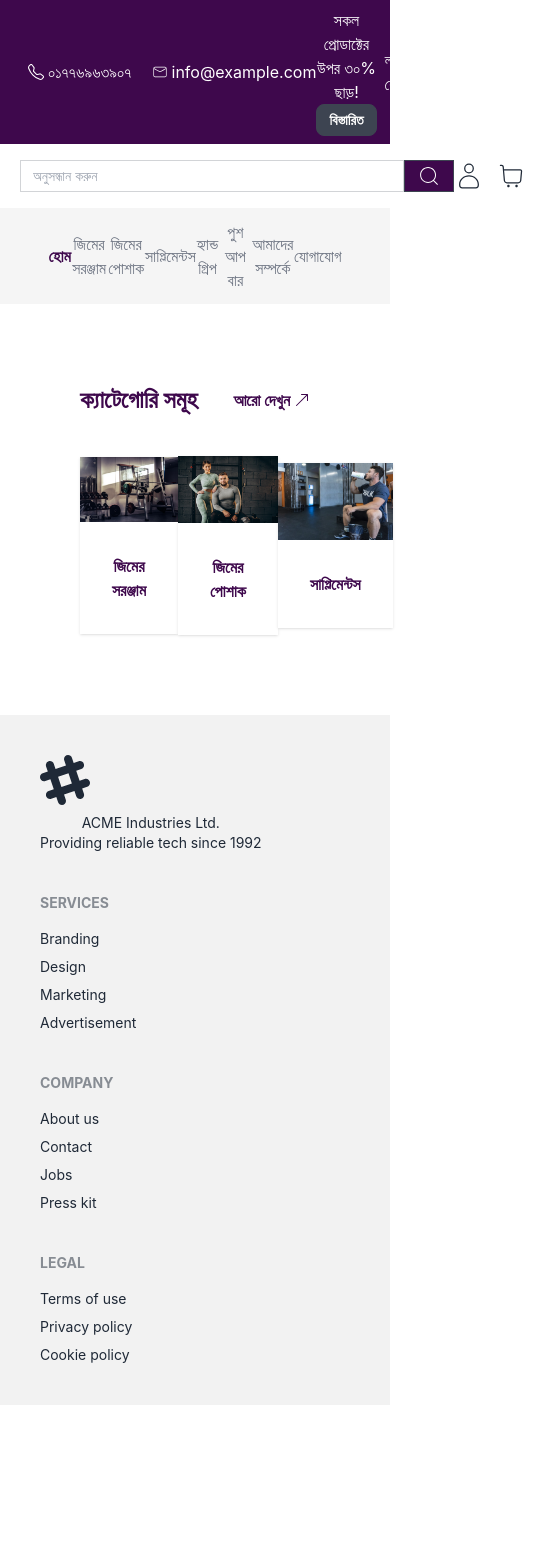
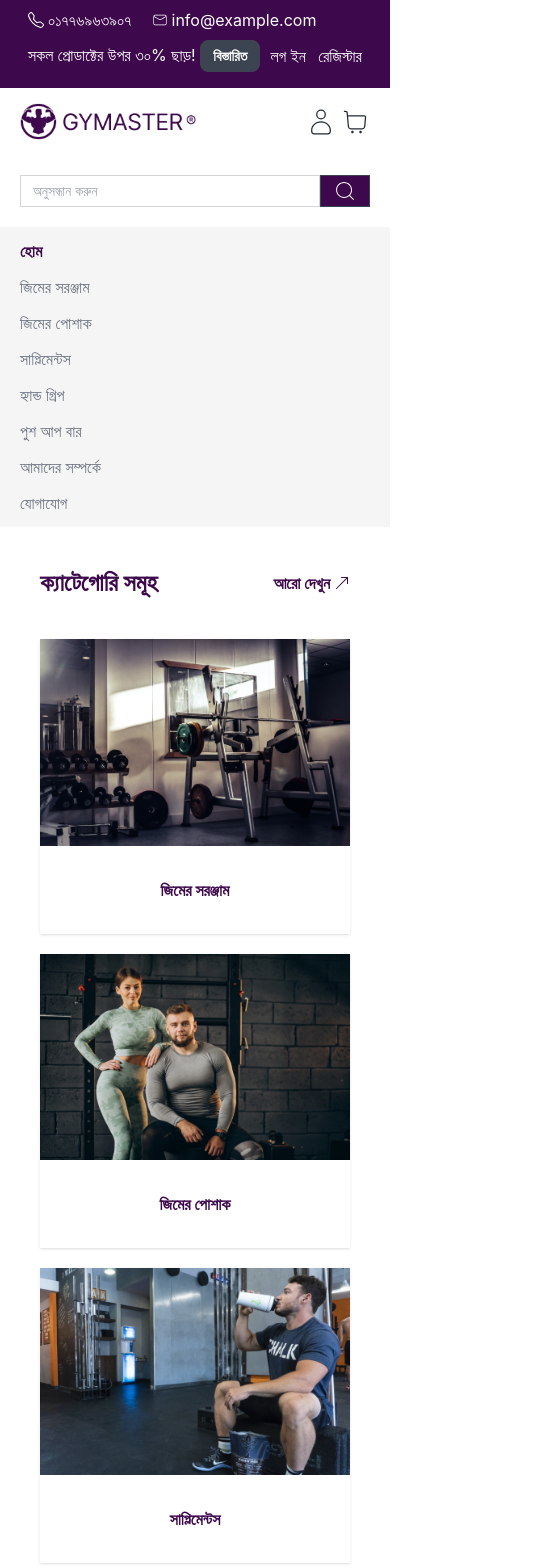
Before and after one commit to zahid4523114/Gymaster, a React (Create React App) app: page /category in a window 390 px wide. Shown: the top 1568 px of the page, 538 px wide, since content can reach past the window. Before the commit the page ends 1405 px from the top, so only its background shows below. Built offline with nearby package versions, Linux system fonts and the light colour scheme.

Commit message:
home-page-responsiveness-added

```diff
--- a/src/App.css
+++ b/src/App.css
@@ -1,7 +1,3 @@
-.App {
-  text-align: center;
-}
-
 .App-logo {
   height: 40vmin;
   pointer-events: none;
--- a/src/components/blog/Blog.js
+++ b/src/components/blog/Blog.js
@@ -47,7 +47,7 @@ const Blog = () => {
   ];
 
   return (
-    <div className="m-20">
+    <div className="lg:m-20 m-10">
       <div className="flex justify-between items-center">
         <div className="text-left">
           <h1 className="font-bold text-2xl mb-4" style={{ color: "#3E084C" }}>
@@ -61,9 +61,9 @@ const Blog = () => {
           ব্লগগুলো দেখুন
         </p>
       </div>
-      <div className="flex justify-between items-center mt-10">
+      <div className="grid lg:grid-cols-3 md:grid-cols-2 grid-cols-1 gap-x-5 gap-y-5 mt-10">
         {blogsInfo.map((blog) => (
-          <div className="card rounded-none text-left w-96 bg-base-100 shadow">
+          <div className="card rounded-none text-left bg-base-100 shadow">
             <figure>
               <img src={blog.blogThumb} alt="Shoes" />
             </figure>
--- a/src/components/category/Category.js
+++ b/src/components/category/Category.js
@@ -21,7 +21,7 @@ const Category = () => {
   ];
 
   return (
-    <div className="m-20">
+    <div className="lg:m-20 m-10">
       <div className="flex justify-between items-center">
         <h1 className="font-bold text-2xl" style={{ color: "#3E084C" }}>
           ক্যাটেগোরি সমূহ
@@ -31,9 +31,9 @@ const Category = () => {
           <BsArrowUpRight></BsArrowUpRight>
         </p>
       </div>
-      <div className="flex justify-between items-center mt-10">
+      <div className="grid lg:grid-cols-3 md:grid-cols-2 grid-cols-1 gap-x-5 gap-y-5  mt-10">
         {categoryPhotos.map((category) => (
-          <div className="card w-96 rounded-none bg-base-100 shadow">
+          <div className="card rounded-none bg-base-100 shadow">
             <figure>
               <img src={category.categoryThumb} alt="" />
             </figure>
--- a/src/components/footer/Footer.js
+++ b/src/components/footer/Footer.js
@@ -1,46 +1,120 @@
 import React from "react";
+import logo from "../../images/Frame.png";
+import { Link } from "react-router-dom";
+import { BsTelephone } from "react-icons/bs";
+import { CiMail, CiLocationOn } from "react-icons/ci";
 
 const Footer = () => {
   return (
     <div>
-      <footer className="footer p-10 bg-base-200 text-base-content">
+      <footer
+        style={{ backgroundColor: "#222222" }}
+        className="footer p-10 text-gray-300"
+      >
         <div>
-          <svg
-            width="50"
-            height="50"
-            viewBox="0 0 24 24"
-            xmlns="http://www.w3.org/2000/svg"
-            fillRule="evenodd"
-            clipRule="evenodd"
-            className="fill-current"
-          >
-            <path d="M22.672 15.226l-2.432.811.841 2.515c.33 1.019-.209 2.127-1.23 2.456-1.15.325-2.148-.321-2.463-1.226l-.84-2.518-5.013 1.677.84 2.517c.391 1.203-.434 2.542-1.831 2.542-.88 0-1.601-.564-1.86-1.314l-.842-2.516-2.431.809c-1.135.328-2.145-.317-2.463-1.229-.329-1.018.211-2.127 1.231-2.456l2.432-.809-1.621-4.823-2.432.808c-1.355.384-2.558-.59-2.558-1.839 0-.817.509-1.582 1.327-1.846l2.433-.809-.842-2.515c-.33-1.02.211-2.129 1.232-2.458 1.02-.329 2.13.209 2.461 1.229l.842 2.515 5.011-1.677-.839-2.517c-.403-1.238.484-2.553 1.843-2.553.819 0 1.585.509 1.85 1.326l.841 2.517 2.431-.81c1.02-.33 2.131.211 2.461 1.229.332 1.018-.21 2.126-1.23 2.456l-2.433.809 1.622 4.823 2.433-.809c1.242-.401 2.557.484 2.557 1.838 0 .819-.51 1.583-1.328 1.847m-8.992-6.428l-5.01 1.675 1.619 4.828 5.011-1.674-1.62-4.829z"></path>
-          </svg>
+          <img src={logo} alt="" />
           <p>
-            ACME Industries Ltd.
-            <br />
-            Providing reliable tech since 1992
+            Design amazing digital experiences that <br /> create more happy in
+            the world.
           </p>
+          <div>
+            <h1 className="flex items-center">
+              <span className="text-2xl p-1 text-gray-500 mr-2 my-2 bg-white rounded-full">
+                <CiLocationOn></CiLocationOn>
+              </span>
+              <span>3768 Stratford Court, Raleigh NC 27604</span>
+            </h1>
+            <h1 className="flex items-center">
+              <span className="text-2xl p-1  text-gray-500 mr-2 my-2 bg-white rounded-full">
+                <BsTelephone></BsTelephone>
+              </span>
+              <span>+1 620-263-8162</span>
+            </h1>
+            <h1 className="flex items-center">
+              <span className="text-2xl  p-1 text-gray-500 mr-2 my-2 bg-white rounded-full">
+                <CiMail></CiMail>
+              </span>
+              <span>info@furnimart.com</span>
+            </h1>
+          </div>
         </div>
         <div>
-          <span className="footer-title">Services</span>
-          <a className="link link-hover">Branding</a>
-          <a className="link link-hover">Design</a>
-          <a className="link link-hover">Marketing</a>
-          <a className="link link-hover">Advertisement</a>
+          <span className="footer-title">Product</span>
+          <Link className="link link-hover">Overview</Link>
+          <Link className="link link-hover">Features</Link>
+          <Link className="link link-hover">Solutions</Link>
+          <Link className="link link-hover">Tutorials</Link>
+          <Link className="link link-hover">Pricing</Link>
+          <Link className="link link-hover">Releases</Link>
         </div>
         <div>
-          <span className="footer-title">Company</span>
-          <a className="link link-hover">About us</a>
-          <a className="link link-hover">Contact</a>
-          <a className="link link-hover">Jobs</a>
-          <a className="link link-hover">Press kit</a>
+          <span className="footer-title">Resources</span>
+          <Link className="link link-hover">Blog</Link>
+          <Link className="link link-hover">Newsletter</Link>
+          <Link className="link link-hover">Events</Link>
+          <Link className="link link-hover">Help Center</Link>
+          <Link className="link link-hover">Tutorials</Link>
+          <Link className="link link-hover">Support</Link>
+        </div>
+        <div>
+          <span className="footer-title">Social</span>
+          <Link className="link link-hover">Twitter</Link>
+          <Link className="link link-hover">Linkedin</Link>
+          <Link className="link link-hover">Facebook</Link>
+          <Link className="link link-hover">GitHub</Link>
+          <Link className="link link-hover">AngelList</Link>
+          <Link className="link link-hover">Dribble</Link>
         </div>
         <div>
           <span className="footer-title">Legal</span>
-          <a className="link link-hover">Terms of use</a>
-          <a className="link link-hover">Privacy policy</a>
-          <a className="link link-hover">Cookie policy</a>
+          <Link className="link link-hover">Terms of use</Link>
+          <Link className="link link-hover">Privacy policy</Link>
+          <Link className="link link-hover">Cookie policy</Link>
+        </div>
+      </footer>
+      <footer
+        style={{ backgroundColor: "#222222" }}
+        className="footer px-10 py-4 border-t text-gray-300 border-base-300"
+      >
+        <div className="items-center grid-flow-col">
+          <p>© 2022 Furniture Store LLC. All rights reserved.</p>
+        </div>
+        <div className="md:place-self-center md:justify-self-end">
+          <div className="grid grid-flow-col gap-4">
+            <a>
+              <svg
+                xmlns="http://www.w3.org/2000/svg"
+                width="24"
+                height="24"
+                viewBox="0 0 24 24"
+                className="fill-current"
+              >
+                <path d="M24 4.557c-.883.392-1.832.656-2.828.775 1.017-.609 1.798-1.574 2.165-2.724-.951.564-2.005.974-3.127 1.195-.897-.957-2.178-1.555-3.594-1.555-3.179 0-5.515 2.966-4.797 6.045-4.091-.205-7.719-2.165-10.148-5.144-1.29 2.213-.669 5.108 1.523 6.574-.806-.026-1.566-.247-2.229-.616-.054 2.281 1.581 4.415 3.949 4.89-.693.188-1.452.232-2.224.084.626 1.956 2.444 3.379 4.6 3.419-2.07 1.623-4.678 2.348-7.29 2.04 2.179 1.397 4.768 2.212 7.548 2.212 9.142 0 14.307-7.721 13.995-14.646.962-.695 1.797-1.562 2.457-2.549z"></path>
+              </svg>
+            </a>
+            <a>
+              <svg
+                xmlns="http://www.w3.org/2000/svg"
+                width="24"
+                height="24"
+                viewBox="0 0 24 24"
+                className="fill-current"
+              >
+                <path d="M19.615 3.184c-3.604-.246-11.631-.245-15.23 0-3.897.266-4.356 2.62-4.385 8.816.029 6.185.484 8.549 4.385 8.816 3.6.245 11.626.246 15.23 0 3.897-.266 4.356-2.62 4.385-8.816-.029-6.185-.484-8.549-4.385-8.816zm-10.615 12.816v-8l8 3.993-8 4.007z"></path>
+              </svg>
+            </a>
+            <a>
+              <svg
+                xmlns="http://www.w3.org/2000/svg"
+                width="24"
+                height="24"
+                viewBox="0 0 24 24"
+                className="fill-current"
+              >
+                <path d="M9 8h-3v4h3v12h5v-12h3.642l.358-4h-4v-1.667c0-.955.192-1.333 1.115-1.333h2.885v-5h-3.808c-3.596 0-5.192 1.583-5.192 4.615v3.385z"></path>
+              </svg>
+            </a>
+          </div>
         </div>
       </footer>
     </div>
--- a/src/components/header/Header.js
+++ b/src/components/header/Header.js
@@ -8,7 +8,7 @@ const Header = () => {
   return (
     <div>
       <div style={{ backgroundColor: "#3E084C" }}>
-        <div className="mx-5 flex justify-between items-center text-white p-2">
+        <div className="mx-5 flex justify-between items-center flex-wrap text-white p-2">
           <div className="flex items-center">
             <span className="flex items-center">
               <BsTelephone className="mr-1"></BsTelephone> ০১৭৭৬৯৬৩৯০৭
@@ -17,13 +17,13 @@ const Header = () => {
               <CiMail className="mr-1"></CiMail> info@example.com
             </span>
           </div>
-          <div>
+          <div className="lg:my-0 md:my-0 my-2">
             <p>
               সকল প্রোডাক্টের উপর ৩০% ছাড়!{" "}
               <span className="btn btn-sm">বিস্তারিত</span>{" "}
             </p>
           </div>
-          <div>
+          <div className="lg:my-0 md:my-0 my-2">
             <Link to={"/logIn"}> লগ ইন </Link>
             <Link className="ml-2" to={"/signUp"}>
               রেজিস্টার
@@ -35,11 +35,11 @@ const Header = () => {
         <div>
           <img className="w-44" alt="" src={logo}></img>
         </div>
-        <div>
+        <div className="lg:flex lg:items-center md:flex md:items-center hidden">
           <input
             type="text"
             placeholder="অনুসন্ধান করুন"
-            className="w-96 input input-bordered rounded-none input-sm"
+            className="lg:w-96 md:w-60 w-40 input input-bordered rounded-none input-sm"
           />
           <span
             style={{ backgroundColor: "#3E084C" }}
@@ -50,28 +50,60 @@ const Header = () => {
         </div>
         <div>
           <span>
-            <CiUser className="text-3xl mr-3"></CiUser>
+            <CiUser className="text-3xl lg:mr-3 md:mr-3 m-1"></CiUser>
           </span>
           <span>
-            <CiShoppingCart className="text-3xl mr-3"></CiShoppingCart>
+            <CiShoppingCart className="text-3xl lg:mr-3 md:mr-3"></CiShoppingCart>
           </span>
         </div>
       </div>
+
+      {/* alternative for mobile device  */}
+      <div className="lg:hidden md:hidden flex items-center m-5">
+        <input
+          type="text"
+          placeholder="অনুসন্ধান করুন"
+          className="w-80 input input-bordered rounded-none input-sm"
+        />
+        <span
+          style={{ backgroundColor: "#3E084C" }}
+          className="btn btn-sm text-2xl rounded-none"
+        >
+          <CiSearch></CiSearch>
+        </span>
+      </div>
+
       <div
         className="  p-3 text-gray-500"
         style={{ backgroundColor: "#F5F5F5" }}
       >
-        <div className="w-4/5 mx-auto flex justify-between items-center">
-          <Link style={{ color: "#3E084C" }} className="font-bold">
+        <div className="lg:w-4/5 md:w-full lg:mx-auto flex lg:justify-between lg:items-center lg:flex-row md:flex-row flex-col md:justify-between md:items-center lg:px-0 md:px-0 pl-2">
+          <Link style={{ color: "#3E084C" }} className="font-bold ">
             হোম
           </Link>
-          <Link>জিমের সরঞ্জাম</Link>
-          <Link>জিমের পোশাক</Link>
-          <Link>সাপ্লিমেন্টস</Link>
-          <Link> হ্যান্ড গ্রিপ</Link>
-          <Link> পুশ আপ বার</Link>
-          <Link>আমাদের সম্পর্কে</Link>
-          <Link>যোগাযোগ</Link>
+          <Link className=" hover:text-fuchsia-900 lg:mt-0 md:lg-0 mt-3">
+            জিমের সরঞ্জাম
+          </Link>
+          <Link className=" hover:text-fuchsia-900 lg:mt-0 md:lg-0 mt-3">
+            জিমের পোশাক
+          </Link>
+          <Link className=" hover:text-fuchsia-900 lg:mt-0 md:lg-0 mt-3">
+            সাপ্লিমেন্টস
+          </Link>
+          <Link className=" hover:text-fuchsia-900 lg:mt-0 md:lg-0 mt-3">
+            {" "}
+            হ্যান্ড গ্রিপ
+          </Link>
+          <Link className=" hover:text-fuchsia-900 lg:mt-0 md:lg-0 mt-3">
+            {" "}
+            পুশ আপ বার
+          </Link>
+          <Link className=" hover:text-fuchsia-900 lg:mt-0 md:lg-0 mt-3">
+            আমাদের সম্পর্কে
+          </Link>
+          <Link className=" hover:text-fuchsia-900 lg:mt-0 md:lg-0 mt-3">
+            যোগাযোগ
+          </Link>
         </div>
       </div>
     </div>
--- a/src/components/home/Home.css
+++ b/src/components/home/Home.css
@@ -12,3 +12,20 @@
   top: 30%;
   left: 8%;
 }
+
+@media screen and (min-width: 375px) and (max-width: 425px) {
+  .home-container {
+    width: 100%;
+    min-height: 80vh;
+    position: relative;
+    background-image: url("../../images/Hero\ \(1\).png");
+    background-position: center;
+    background-repeat: no-repeat;
+    background-size: cover;
+  }
+  .text-box {
+    position: absolute;
+    top: 10%;
+    left: 8%;
+  }
+}
```
Also changed, not shown: src/images/Frame.png (added).
